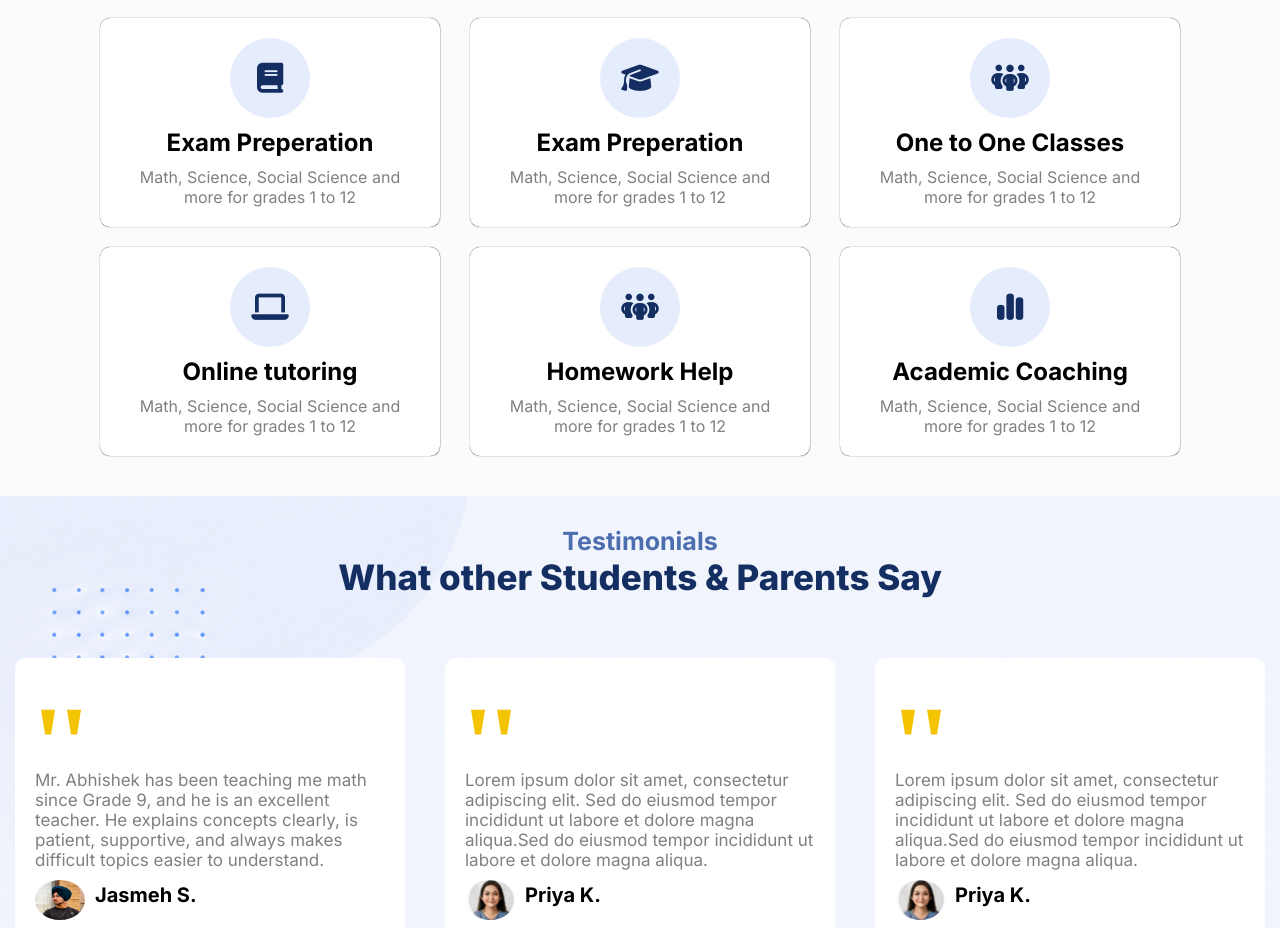
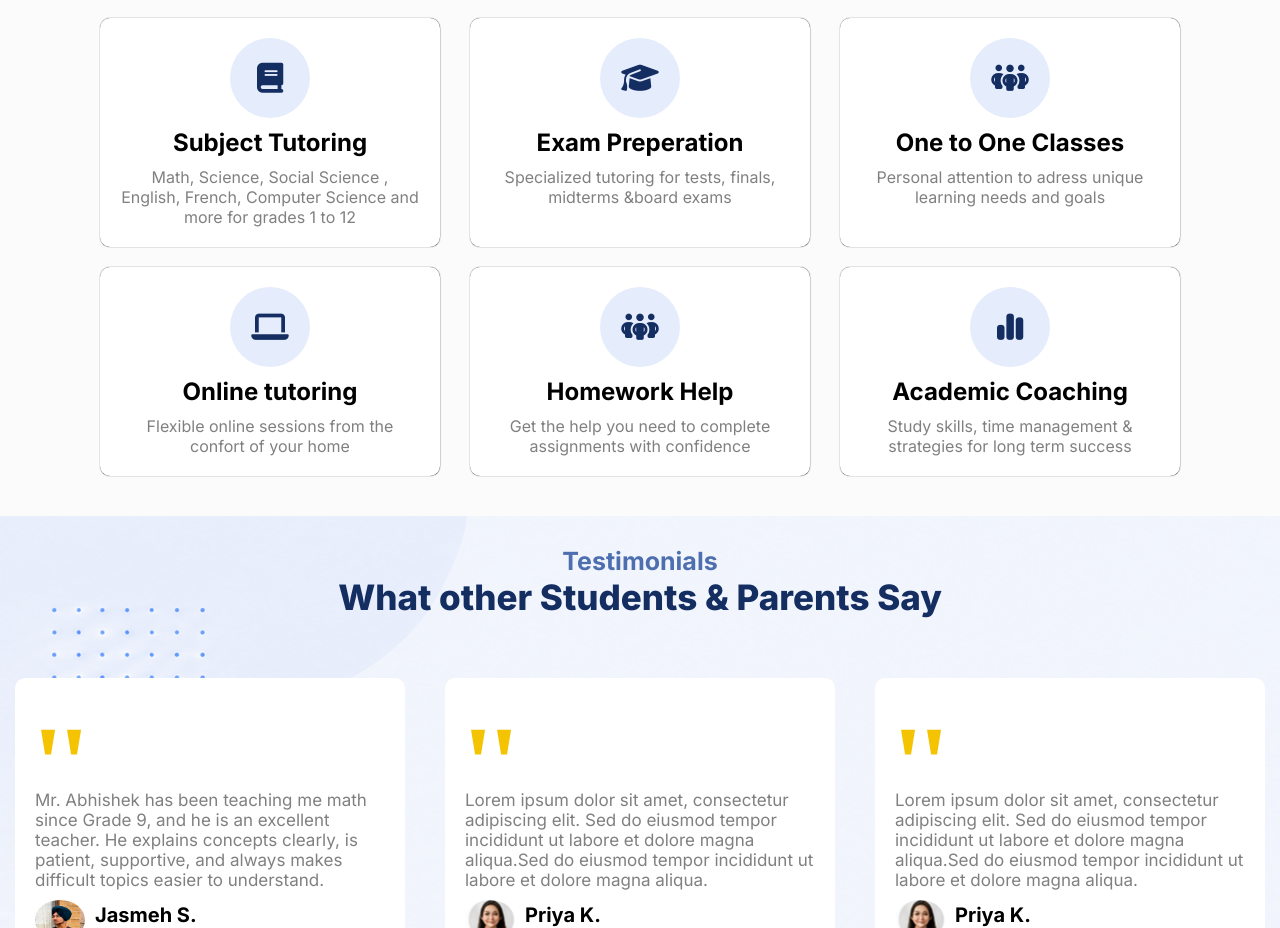
Before and after one commit to jasmehsidhu/Tuition-Center, a React (Vite) app: page / in a window 1280 px wide. Shown: the part 865-1793 px from the top of the page. Built offline with nearby package versions, Linux system fonts and the light colour scheme.

Commit message:
Update App.jsx

```diff
--- a/src/App.jsx
+++ b/src/App.jsx
@@ -51,22 +51,22 @@ var [demo,setdemo]=useState(false)
 <div id='contain'>
           <i class="fa-solid fa-book" style={{color: 'rgb(20, 46, 98)'}}></i>
   </div>
-      <h2 id='st'>Exam Preperation</h2>
-<p>Math, Science, Social Science and more for grades 1 to 12 </p>
+      <h2 id='st'>Subject Tutoring</h2>
+<p>Math, Science, Social Science , English, French, Computer Science and more for grades 1 to 12 </p>
    </div>
    <div id='service'>
 <div id='contain'>
           <i class="fa-solid fa-graduation-cap" style={{color: 'rgb(20, 46, 98)'}}></i>
   </div>
       <h2 id='st'>Exam Preperation</h2>
-<p>Math, Science, Social Science and more for grades 1 to 12 </p>
+<p>Specialized tutoring for tests, finals, midterms &board exams </p>
    </div>
    <div id='service'>
 <div id='contain'>
           <i class="fa-solid fa-people-group" style={{color: 'rgb(20, 46, 98)'}}></i>
   </div>
       <h2 id='st'>One to One Classes</h2>
-<p>Math, Science, Social Science and more for grades 1 to 12 </p>
+<p>Personal attention to adress unique learning needs and goals</p>
    </div>
      </div>
           <div id='slist'>
@@ -75,21 +75,21 @@ var [demo,setdemo]=useState(false)
           <i class="fa-solid fa-laptop" style={{color: 'rgb(20, 46, 98)'}}></i>
   </div>
       <h2 id='st'>Online tutoring</h2>
-<p>Math, Science, Social Science and more for grades 1 to 12 </p>
+<p>Flexible online sessions from the confort of your home </p>
    </div>
    <div id='service'>
 <div id='contain'>
           <i class="fa-solid fa-people-group" style={{color: 'rgb(20, 46, 98)'}}></i>
   </div>
       <h2 id='st'>Homework Help</h2>
-<p>Math, Science, Social Science and more for grades 1 to 12 </p>
+<p>Get the help you need to complete assignments with confidence </p>
    </div>
    <div id='service'>
 <div id='contain'>
           <i class="fa-solid fa-chart-simple" style={{color: 'rgb(20, 46, 98)'}}></i>
   </div>
       <h2 id='st'>Academic Coaching</h2>
-<p>Math, Science, Social Science and more for grades 1 to 12 </p>
+<p>Study skills, time management & strategies for long term success</p>
    </div>
      </div>
     </section>
```
